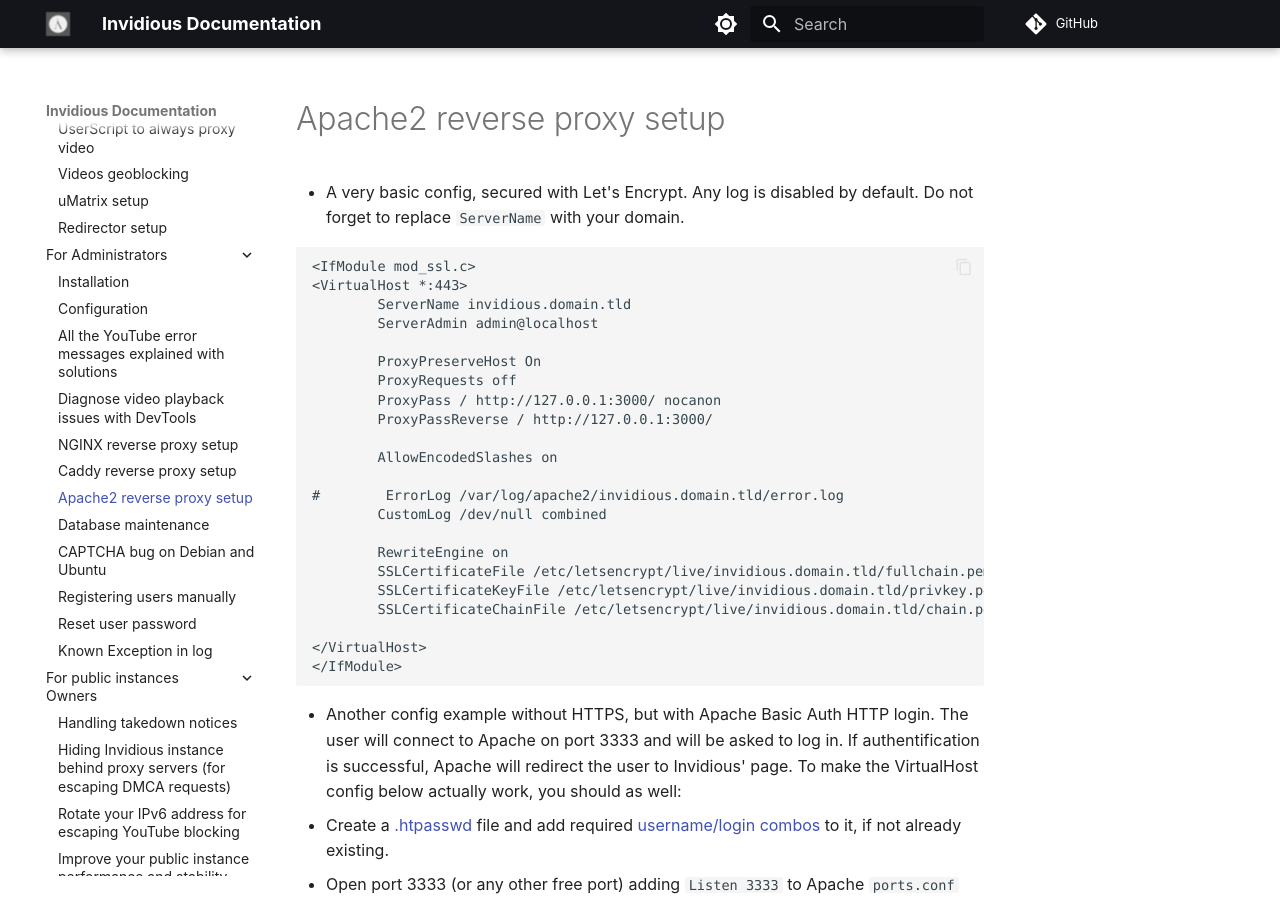
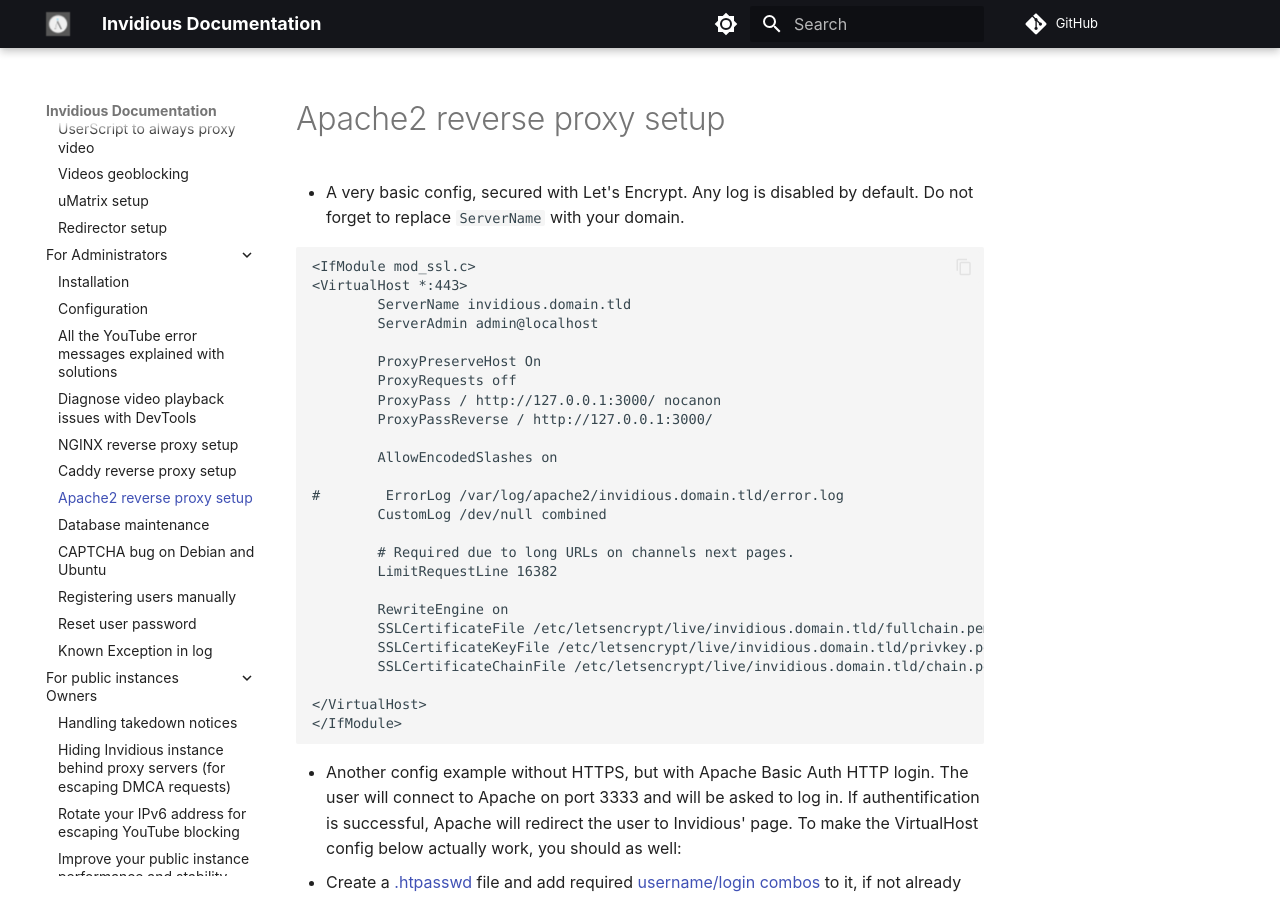
Before and after one commit to iv-org/documentation, an MkDocs documentation site: the page built from docs/apache2.md, in a window 1280 px wide and 900 px high. Built offline with MkDocs 1.6.1 and Material for MkDocs 9.7.7, drawn with Linux system fonts in a browser that asks for light colours; comment, search, counter and statistics services are not loaded.

Commit message:
Add LimitRequestLine for Apache

```diff
--- a/docs/apache2.md
+++ b/docs/apache2.md
@@ -17,6 +17,9 @@
 
 #        ErrorLog /var/log/apache2/invidious.domain.tld/error.log
         CustomLog /dev/null combined
+
+        # Required due to long URLs on channels next pages.
+        LimitRequestLine 16382
 
         RewriteEngine on
         SSLCertificateFile /etc/letsencrypt/live/invidious.domain.tld/fullchain.pem
```
